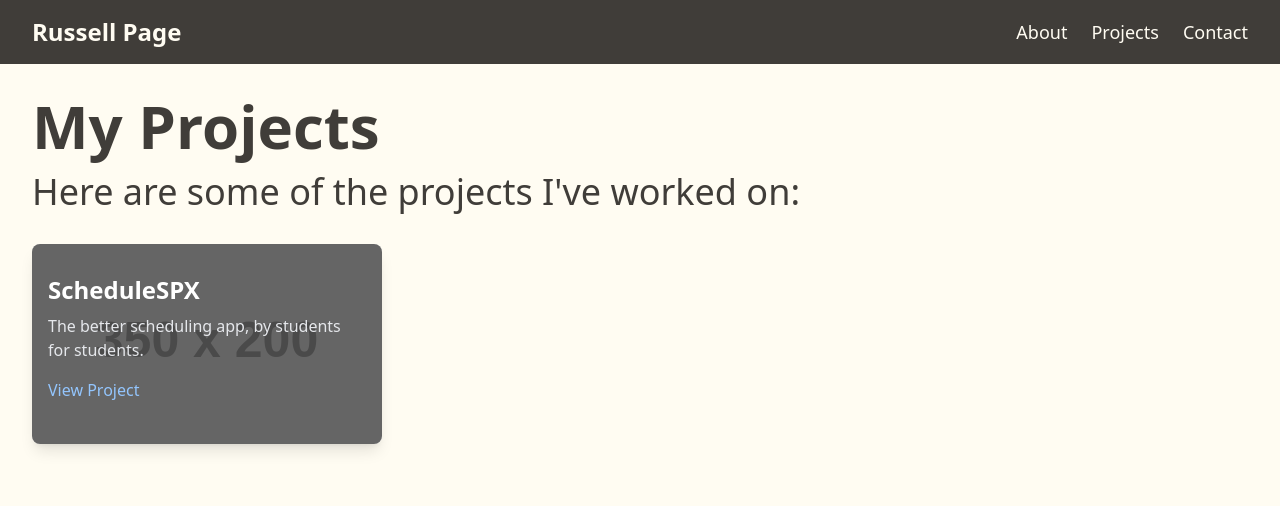
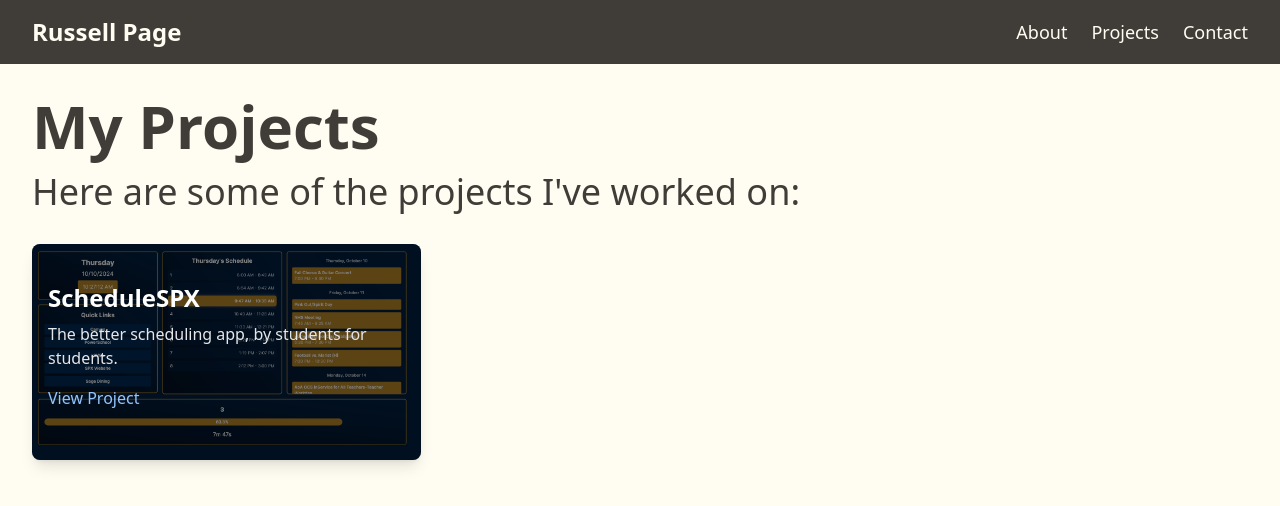
Before and after one commit to ralphiedawg/about.md, a React (Vite) app: page /projects in a window 1280 px wide. Shown: the top 506 px of the page. Built offline with nearby package versions, Linux system fonts and the light colour scheme.

Commit message:
add project image

```diff
--- a/src/pages/Projects.tsx
+++ b/src/pages/Projects.tsx
@@ -1,5 +1,6 @@
 import BlurFade from '../components/BlurFade';
 import { Helmet } from 'react-helmet-async';
+import schedulespx from '../assets/schedulespx.png'
 const Projects = () => {
     return (
         <div className="flex flex-col items-start justify-start min-h-screen w-full bg-[#FFFCF2] p-8">
@@ -10,7 +11,7 @@ const Projects = () => {
             <p className="mt-4 text-4xl text-customDark">Here are some of the projects I've worked on:</p>
             <div className="mt-8 space-y-8 grid grid-cols-1 md:grid-cols-2 lg:grid-cols-3 gap-6">
                 <div className="relative bg-white shadow-lg rounded-lg overflow-hidden">
-                    <img src="https://placehold.co/350x200" alt="Project Preview" className="w-full h-auto" />
+                   <img src={schedulespx} alt="Project Preview" className="w-full h-auto" />
                     <div className="absolute inset-0 bg-black bg-opacity-50 flex flex-col justify-center items-center p-4">
                         <BlurFade className="text-white">
                             <h2 className="text-2xl font-semibold">ScheduleSPX</h2>
```
Also changed, not shown: src/assets/schedulespx.png (added).
